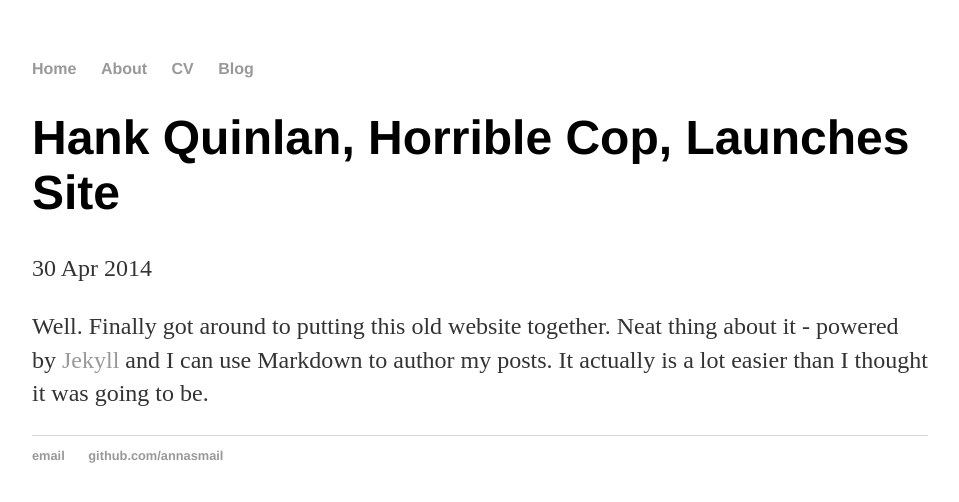
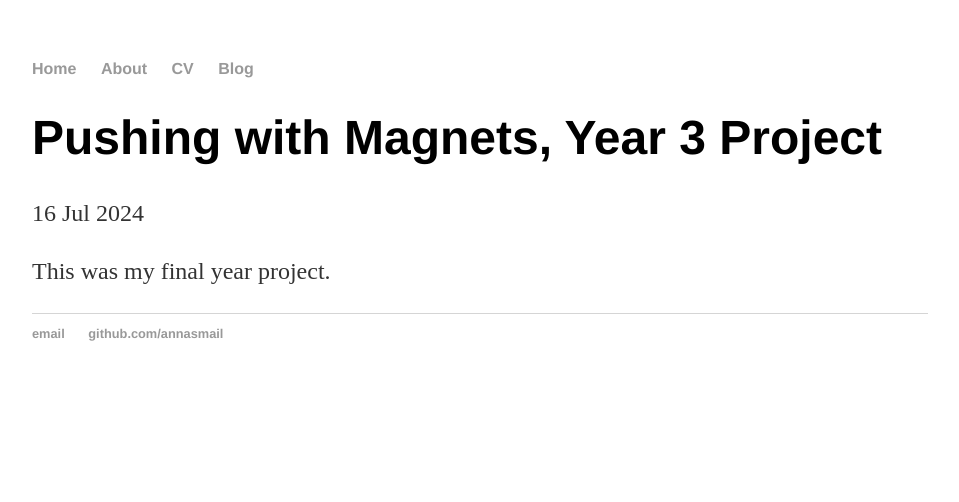
Before and after one commit to annasmail/annasmail.github.io, a Jekyll site: the page built from _posts/2024-07-16-hank-quinlan-site-launched.md, in a window 1280 px wide. Shown: the top 502 px of the page, without its empty margins (160-1119 px from the left). Built offline with Jekyll 4.4.1, drawn with Linux system fonts in a browser that asks for light colours.

Commit message:
Update 2024-07-16-hank-quinlan-site-launched.md

```diff
--- a/_posts/2024-07-16-hank-quinlan-site-launched.md
+++ b/_posts/2024-07-16-hank-quinlan-site-launched.md
@@ -1,7 +1,7 @@
 ---
 layout: post
-title: "Hank Quinlan, Horrible Cop, Launches Site"
-date: 2014-04-30
+title: "Pushing with Magnets, Year 3 Project"
+date: 2024-07-16
 ---
 
-Well. Finally got around to putting this old website together. Neat thing about it - powered by [Jekyll](http://jekyllrb.com) and I can use Markdown to author my posts. It actually is a lot easier than I thought it was going to be.
+This was my final year project.
```
